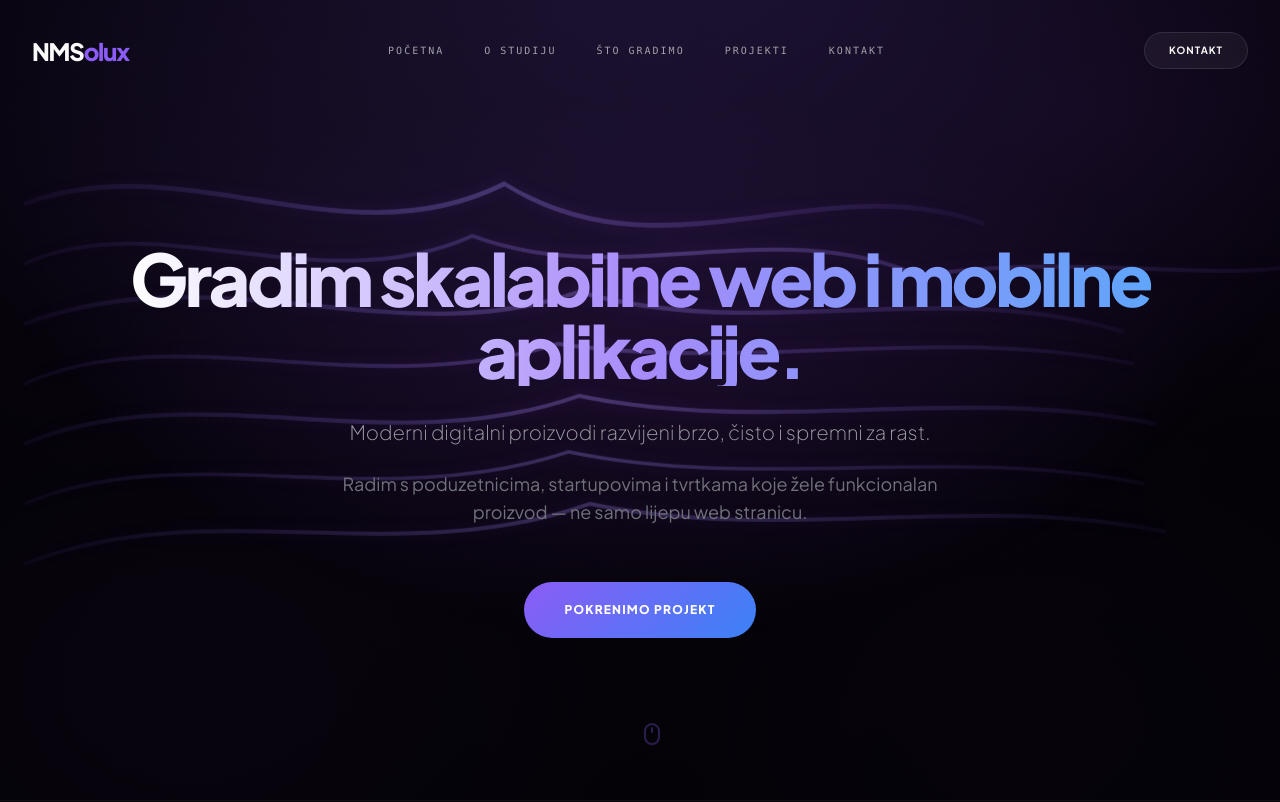
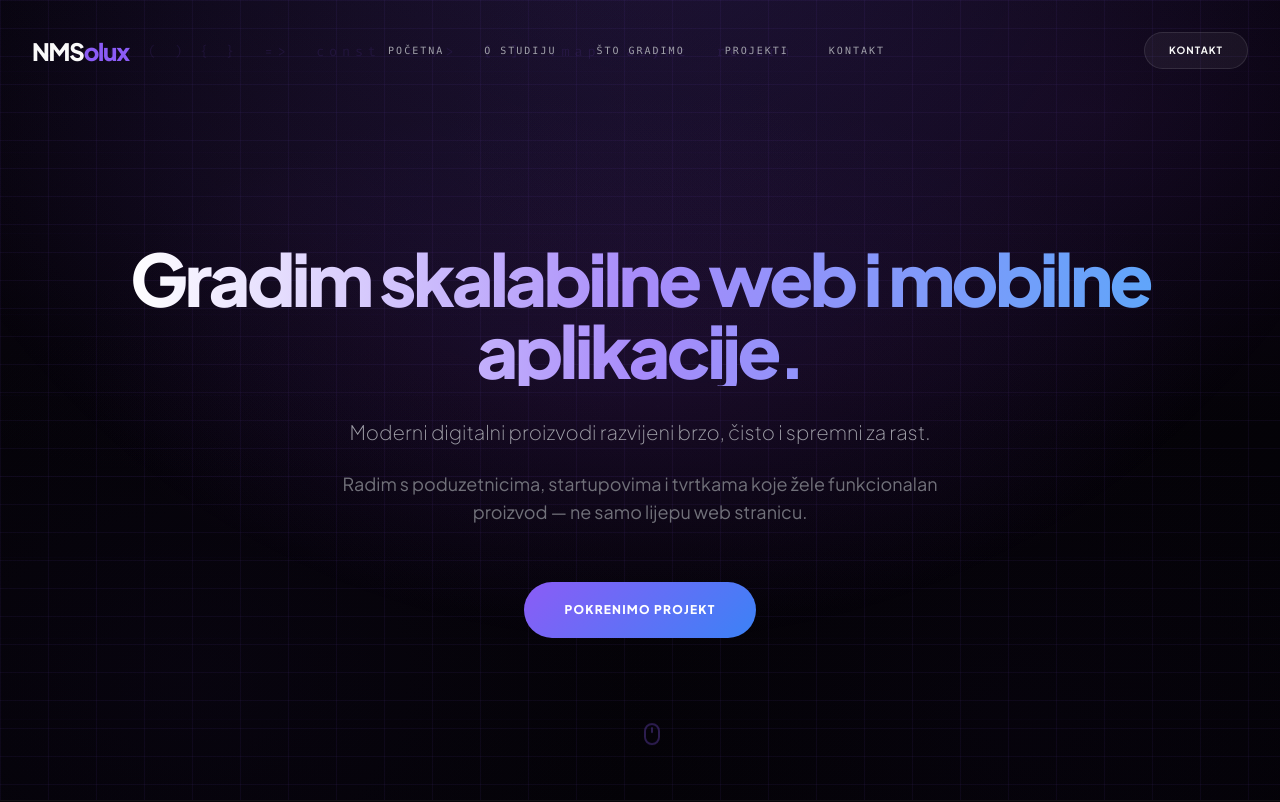
Before and after one commit to NevenM01/NMSolux, a plain HTML site: page NMSloux/index.html in a window 1280 px wide. Shown: the top 802 px of the page. Drawn offline with nearby package versions, Linux system fonts and the light colour scheme.

Commit message:
Refactor background process in index.html to implement a new layered design approach, replacing the wave background with distinct phases for code, design, and database structure, enhancing visual representation and interactivity.

```diff
--- a/NMSloux/index.html
+++ b/NMSloux/index.html
@@ -513,30 +513,89 @@
             transform: scale(1.05);
         }
 
-        /* Valoviti pattern — dinamične linije preko cijele stranice */
-        .bg-waves {
+        /* Proces u pozadini: Kod → Dizajn → Struktura DB — diskretno, ovisno o scrollu */
+        .bg-process {
             position: fixed;
             inset: 0;
             z-index: -1;
             pointer-events: none;
             overflow: hidden;
         }
-        .bg-waves svg {
+        .bg-process .process-layer {
             position: absolute;
-            width: 100%;
-            height: 100%;
+            inset: 0;
+            opacity: 0;
+            transition: opacity 1s cubic-bezier(0.22, 1, 0.36, 1);
+        }
+        /* Faza 1: Kod — monospace / sintaksa, vidljivo */
+        .bg-process .process-layer[data-phase="kod"] {
+            background-image:
+                linear-gradient(90deg, rgba(139, 92, 246, 0.12) 1px, transparent 1px),
+                linear-gradient(rgba(139, 92, 246, 0.12) 1px, transparent 1px);
+            background-size: 48px 28px;
+        }
+        .bg-process .process-layer[data-phase="kod"]::before {
+            content: "function ( ) { }  =>  const  < />  [ ]  .map  async  return";
+            position: absolute;
+            left: 0;
             top: 0;
-            left: 0;
-            object-fit: cover;
-            object-position: center;
-            opacity: 0.5;
+            right: 0;
+            bottom: 0;
+            font-family: 'Fira Code', monospace;
+            font-size: clamp(0.55rem, 1.5vw, 0.85rem);
+            font-weight: 400;
+            color: rgba(139, 92, 246, 0.2);
+            word-break: break-all;
+            letter-spacing: 0.35em;
+            line-height: 3;
+            padding: 2rem;
+            white-space: pre-wrap;
+            background: repeating-linear-gradient(
+                0deg,
+                transparent,
+                transparent 80px,
+                rgba(139, 92, 246, 0.04) 80px,
+                rgba(139, 92, 246, 0.04) 81px
+            );
         }
-        .bg-waves .wave-group {
-            animation: wave-drift 12s ease-in-out infinite;
+        /* Faza 2: Dizajn — grid / layout */
+        .bg-process .process-layer[data-phase="dizajn"] {
+            background-image:
+                linear-gradient(90deg, rgba(167, 139, 250, 0.14) 1px, transparent 1px),
+                linear-gradient(rgba(167, 139, 250, 0.14) 1px, transparent 1px);
+            background-size: 64px 64px;
         }
-        @keyframes wave-drift {
-            0%, 100% { transform: translateX(0) translateY(0); }
-            50% { transform: translateX(2%) translateY(1px); }
+        .bg-process .process-layer[data-phase="dizajn"]::before {
+            content: "";
+            position: absolute;
+            inset: 8%;
+            border: 1px solid rgba(167, 139, 250, 0.18);
+            border-radius: 12px;
+        }
+        .bg-process .process-layer[data-phase="dizajn"]::after {
+            content: "";
+            position: absolute;
+            inset: 18% 12% 25% 15%;
+            border: 1px solid rgba(167, 139, 250, 0.12);
+            border-radius: 8px;
+        }
+        /* Faza 3: Struktura DB — tablice / veze */
+        .bg-process .process-layer[data-phase="db"] {
+            background: transparent;
+        }
+        .bg-process .process-layer[data-phase="db"] .db-schema {
+            position: absolute;
+            inset: 0;
+            opacity: 1;
+        }
+        .bg-process .process-layer[data-phase="db"] .db-schema line {
+            stroke: rgba(139, 92, 246, 0.22);
+            stroke-width: 1;
+        }
+        .bg-process .process-layer[data-phase="db"] .db-schema rect {
+            fill: none;
+            stroke: rgba(139, 92, 246, 0.2);
+            stroke-width: 1;
         }
     </style>
 </head>
@@ -545,35 +604,23 @@
     <div class="bg-depth"></div>
     <div class="grid-bg"></div>
     <div class="bg-pattern"></div>
-    <div class="bg-waves" aria-hidden="true">
-        <svg viewBox="0 0 1200 200" xmlns="http://www.w3.org/2000/svg" preserveAspectRatio="none">
-            <defs>
-                <linearGradient id="wave-grad" x1="0%" y1="0%" x2="100%" y2="0%">
-                    <stop offset="0%" stop-color="#8b5cf6" stop-opacity="0.12"/>
-                    <stop offset="50%" stop-color="#a78bfa" stop-opacity="0.65"/>
-                    <stop offset="100%" stop-color="#8b5cf6" stop-opacity="0.12"/>
-                </linearGradient>
-                <filter id="wave-glow" x="-20%" y="-30%" width="140%" height="160%">
-                    <feGaussianBlur in="SourceGraphic" stdDeviation="2" result="blur"/>
-                    <feFlood flood-color="#8b5cf6" flood-opacity="0.5"/>
-                    <feComposite in2="blur" operator="in" result="glow"/>
-                    <feMerge>
-                        <feMergeNode in="glow"/>
-                        <feMergeNode in="SourceGraphic"/>
-                    </feMerge>
-                </filter>
-            </defs>
-            <g class="wave-group" filter="url(#wave-glow)">
-                <!-- Grupa paralelnih linija blizu jedna drugoj — preko cijele širine -->
-                <path fill="none" stroke="url(#wave-grad)" stroke-width="1.2" stroke-linecap="round" d="M0,50 C150,35 300,65 450,45 C600,70 750,40 900,55 C1050,60 1200,50"/>
-                <path fill="none" stroke="url(#wave-grad)" stroke-width="1" stroke-linecap="round" d="M0,65 C120,50 280,75 420,58 C560,72 700,52 840,68 C980,62 1120,70 1200,65"/>
-                <path fill="none" stroke="url(#wave-grad)" stroke-width="1.1" stroke-linecap="round" d="M0,80 C180,62 350,88 520,72 C690,85 860,68 1030,82 1200,78"/>
-                <path fill="none" stroke="url(#wave-grad)" stroke-width="0.95" stroke-linecap="round" d="M0,95 C140,78 320,100 500,85 C680,92 860,80 1040,90 1200,95"/>
-                <path fill="none" stroke="url(#wave-grad)" stroke-width="1.05" stroke-linecap="round" d="M0,110 C160,92 340,115 520,98 C700,108 880,95 1060,105 1200,110"/>
-                <path fill="none" stroke="url(#wave-grad)" stroke-width="0.9" stroke-linecap="round" stroke-opacity="0.9" d="M0,125 C150,108 330,128 510,112 C690,122 870,110 1050,120 1200,125"/>
-                <path fill="none" stroke="url(#wave-grad)" stroke-width="1" stroke-linecap="round" stroke-opacity="0.85" d="M0,140 C170,122 350,142 530,125 C710,135 890,122 1070,132 1200,138"/>
-            </g>
-        </svg>
+    <!-- Proces u pozadini: Kod → Dizajn → Struktura DB (diskretno, ovisno o scrollu) -->
+    <div class="bg-process" id="bgProcess" aria-hidden="true">
+        <div class="process-layer" data-phase="kod" id="processKod"></div>
+        <div class="process-layer" data-phase="dizajn" id="processDizajn"></div>
+        <div class="process-layer" data-phase="db" id="processDb">
+            <svg class="db-schema" viewBox="0 0 1200 800" preserveAspectRatio="xMidYMid slice" xmlns="http://www.w3.org/2000/svg">
+                <rect x="15%" y="20%" width="140" height="80" rx="4"/>
+                <rect x="45%" y="25%" width="140" height="80" rx="4"/>
+                <rect x="75%" y="22%" width="140" height="80" rx="4"/>
+                <rect x="25%" y="55%" width="140" height="80" rx="4"/>
+                <rect x="55%" y="60%" width="140" height="80" rx="4"/>
+                <line x1="29%" y1="60%" x2="52%" y2="65%"/>
+                <line x1="59%" y1="65%" x2="82%" y2="62%"/>
+                <line x1="22%" y1="35%" x2="38%" y2="65%"/>
+                <line x1="52%" y1="35%" x2="62%" y2="60%"/>
+            </svg>
+        </div>
     </div>
 
     <!-- Navigacija -->
@@ -901,6 +948,29 @@
         const projectPanelTitle = document.getElementById('projectPanelTitle');
         const projectPanelDesc = document.getElementById('projectPanelDesc');
         const projectPanelFull = document.getElementById('projectPanelFull');
+        const processKod = document.getElementById('processKod');
+        const processDizajn = document.getElementById('processDizajn');
+        const processDb = document.getElementById('processDb');
+
+        function updateProcessBackground() {
+            const scrollY = window.scrollY || window.pageYOffset;
+            const docH = document.documentElement.scrollHeight - window.innerHeight;
+            const progress = docH <= 0 ? 0 : Math.max(0, Math.min(1, scrollY / docH));
+
+            let kodOp = 0, dizajnOp = 0, dbOp = 0;
+            if (progress < 0.25) kodOp = 1;
+            else if (progress < 0.45) kodOp = 1 - (progress - 0.25) / 0.2;
+            if (progress > 0.2 && progress < 0.4) dizajnOp = (progress - 0.2) / 0.2;
+            else if (progress >= 0.4 && progress <= 0.6) dizajnOp = 1;
+            else if (progress > 0.6 && progress < 0.8) dizajnOp = 1 - (progress - 0.6) / 0.2;
+            if (progress > 0.55 && progress < 0.75) dbOp = (progress - 0.55) / 0.2;
+            else if (progress >= 0.75) dbOp = 1;
+
+            const d = 0.55;
+            if (processKod) processKod.style.opacity = Math.max(0, Math.min(1, kodOp * d));
+            if (processDizajn) processDizajn.style.opacity = Math.max(0, Math.min(1, dizajnOp * d));
+            if (processDb) processDb.style.opacity = Math.max(0, Math.min(1, dbOp * d));
+        }
 
         function renderProjectTabs() {
             if (!projectsTabs || projectsTabs.children.length) return;
@@ -928,6 +998,7 @@
         setActiveProject(0);
 
         function update() {
+            updateProcessBackground();
             const portfolioSec = document.getElementById('portfolio-process');
             const rect = portfolioSec.getBoundingClientRect();
             const progress = Math.max(0, Math.min(1, -rect.top / (portfolioSec.offsetHeight - window.innerHeight)));
```
